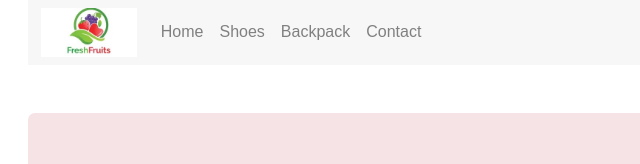
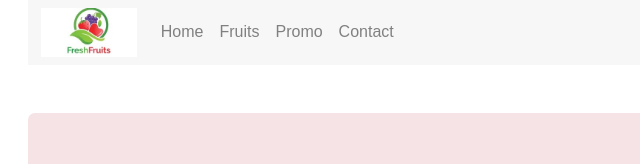
Before and after one commit to Joseeecr/DUAD, a plain HTML site: page frontend-flex-grid/fruits-store-ecommerce/index.html in a window 1280 px wide. Shown: the top 164 px of the page, 100-740 px from the left. Drawn offline with Linux system fonts and the light colour scheme.

Commit message:
Change navbar buttons: shoes with fruits and backpack with Promo

```diff
--- a/frontend-flex-grid/fruits-store-ecommerce/index.html
+++ b/frontend-flex-grid/fruits-store-ecommerce/index.html
@@ -16,8 +16,8 @@
           ></a>
 
           <a class="nav-button">Home</a>
-          <a class="nav-button">Shoes</a>
-          <a class="nav-button">Backpack</a>
+          <a class="nav-button">Fruits</a>
+          <a class="nav-button">Promo</a>
           <a class="nav-button">Contact</a>
         </div>
 
```
